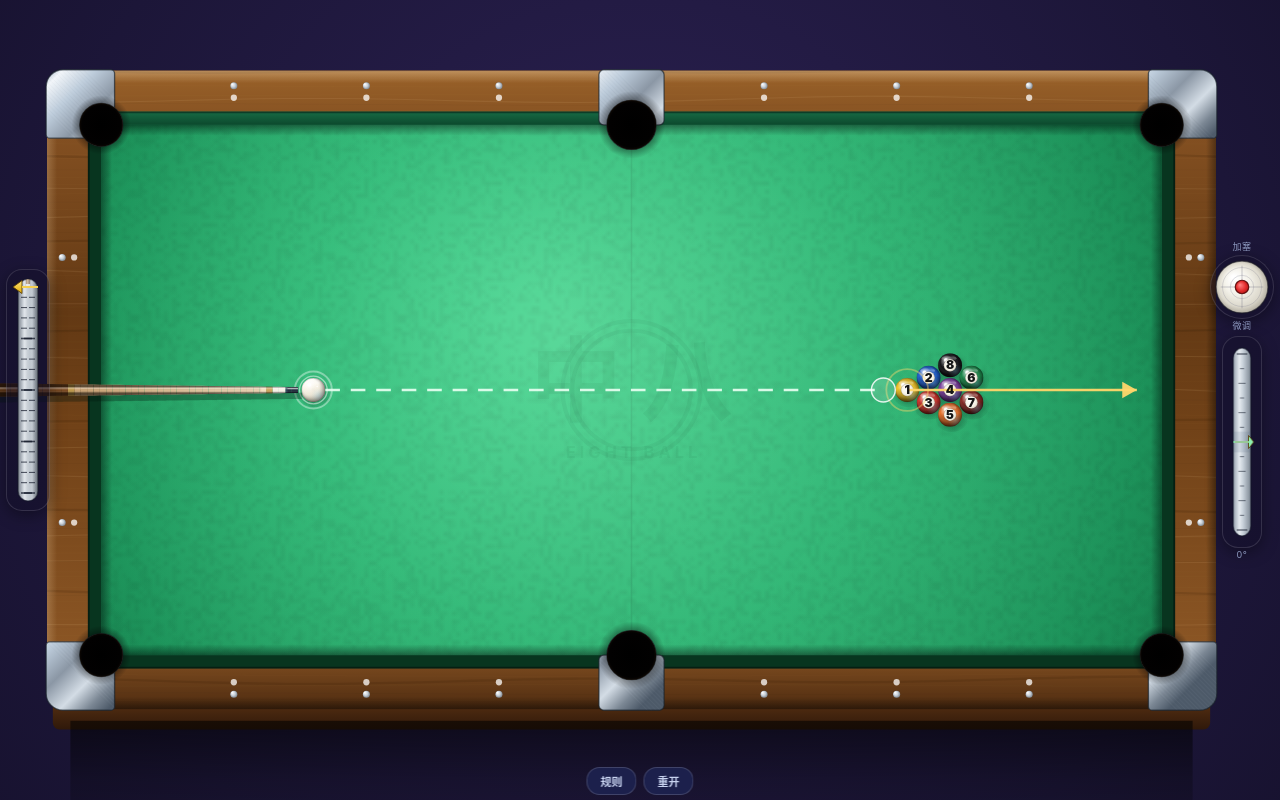
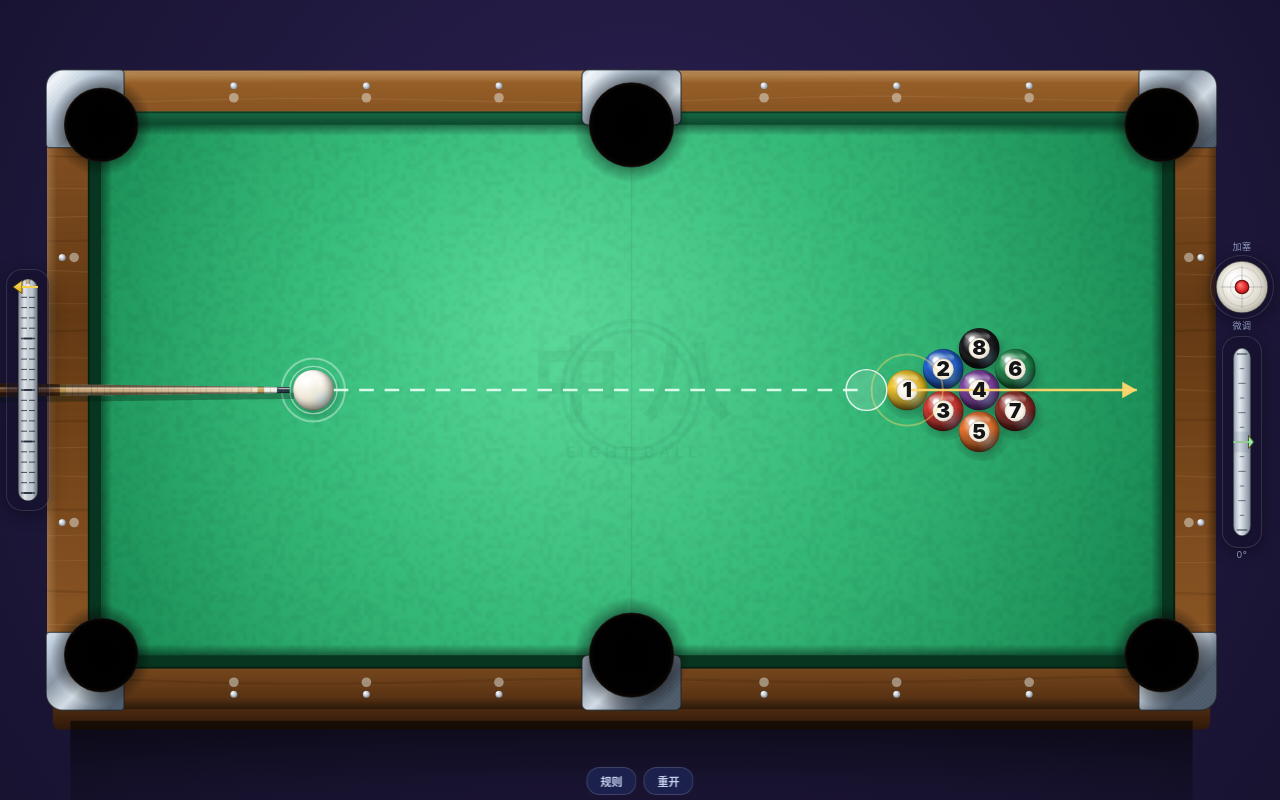
Before and after one commit to huaji23/poster, a plain HTML site: page pool2d/index.html in a window 1280 px wide. Drawn offline with Linux system fonts and the light colour scheme; animation ran at ten frames a second.

Commit message:
fix: 球径按游戏比例放大到台面 26 球长（对齐腾讯桌球观感）+ 中袋金属件加宽包住洞 + 微调改千分尺指针固定

```diff
--- a/pool2d/index.html
+++ b/pool2d/index.html
@@ -170,11 +170,15 @@ window.addEventListener('unhandledrejection', function(e){
 /* ── 台面尺寸 ── */
 const TABLE_W = 2.54, TABLE_H = 1.27;    // 中式八球标准内沿 2540×1270mm
 const HW = TABLE_W/2, HH = TABLE_H/2;
-const BALL_R = 0.0286;           // 球直径 57.2mm（中台协标准，别再放大了 —— 会让整张台面显得拥挤）
+/* 球径：物理真实是 57.2mm（台面能并排 44 个球），但那样在手机上小球只有 14px，
+   根本看不清。参考腾讯桌球实测：台面长度约放 26 个球 —— 所以游戏是等比放大的。
+   这里取台面 26 个球 = 球径 97.7mm（真实值的 1.71 倍），洞跟着等比放大，
+   球/洞比例仍保持真实的 1.835，只是整体放大。 */
+const BALL_R = 0.0488;           // 球直径 97.7mm（视觉等效，非物理真实）
 /* 袋口：中台协标准 角袋口 105mm、中袋口 120mm（腰袋比角袋宽 15mm）
    相对于 57.2mm 的球 = 1.835 倍 / 2.10 倍，与世界台联「袋口=球径 1.6 倍」同一取向 */
-const PCK_CORNER = 0.0525;       // 角袋口半径（105mm 开口的一半）
-const PCK_SIDE   = 0.0600;       // 中袋口半径（120mm 开口的一半）
+const PCK_CORNER = 0.0897;       // 角袋口半径（= 球径 × 1.835 / 2，跟着球等比放大）
+const PCK_SIDE   = 0.1026;       // 中袋口半径（= 球径 × 2.10 / 2，中袋必宽于角袋）
 const RAIL_W = 0.13;             // 库边宽
 const CUSHION = 0.87;            // 旧常量（已被 E_CUSH 取代，保留兼容）
 const BALL_DAMP = 0.96;          // 旧常量（已被 E_BALL 取代）
@@ -1039,23 +1043,25 @@ function drawTable(c){
   c.fillRect(-HW, -HH, TABLE_W, TABLE_H);
   c.restore();
 
-  /* 库边钻石点 */
-  c.fillStyle = 'rgba(255,255,255,.75)';
+  /* 库边钻石点（准星）：压暗+带一点外圈，别做成一排白灯 */
+  c.save();
+  c.fillStyle = 'rgba(238,244,240,.46)';
   for(let i = -3; i <= 3; i++){
     if(i === 0) continue;
     const x = i * (HW/4);
     // 上下库
     for(const zz of [-HH - RAIL_W*0.5, HH + RAIL_W*0.5]){
-      c.beginPath(); c.arc(x, zz, 0.0075, 0, Math.PI*2); c.fill();
+      c.beginPath(); c.arc(x, zz, 0.0115, 0, Math.PI*2); c.fill();
     }
   }
   for(let i = -1; i <= 1; i++){
     if(i === 0) continue;
     const z = i * (HH/2);
     for(const xx of [-HW - RAIL_W*0.5, HW + RAIL_W*0.5]){
-      c.beginPath(); c.arc(xx, z, 0.0075, 0, Math.PI*2); c.fill();
-    }
-  }
+      c.beginPath(); c.arc(xx, z, 0.0115, 0, Math.PI*2); c.fill();
+    }
+  }
+  c.restore();
 
   /* ── 袋口：金属包角 = 圆角板 − 椭圆洞（evenodd）──
      关键：内缘直接等于洞的轮廓，所以不可能出现「白色方框里包个蛋、四角还露着」 */
@@ -1089,10 +1095,11 @@ function drawTable(c){
       const rTL = (sx < 0 && sz < 0) ? R_OUT : R_IN;
       perCornerRect(c, x0, z0, x1-x0, z1-z0, rTL, rTR, rBR, rBL);
     } else {
-      // 中袋：内缘正好压在台呢边线上（一点不压绿布），沿库横向一段
+      // 中袋：金属板必须比洞更宽，否则黑洞会把木框啃掉一块
       const z0 = Math.min(pz, pz + sz*OUT_W);
       const z1 = Math.max(pz, pz + sz*OUT_W);
-      roundRectPath(c, -0.078, z0, 0.156, z1-z0, 0.012);
+      const hw = HR * 1.18;                  // 半宽 > 洞半径
+      roundRectPath(c, -hw, z0, hw*2, z1-z0, 0.014);
     }
 
     /* 2) 减去洞 → 包角内缘变成圆弧 */
```
